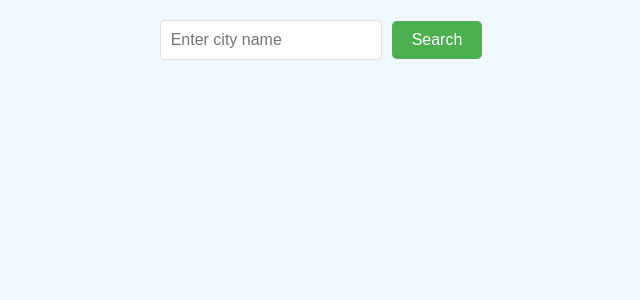
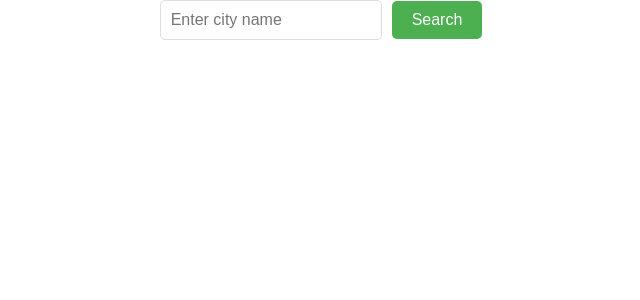
Before and after one commit to sisodiya-lovesh/weather-app, a React (Create React App) app: page / in a window 1280 px wide. Shown: the top 300 px of the page, without its empty margins (319-959 px from the left). Built offline with nearby package versions, Linux system fonts and the light colour scheme.

Commit message:
changes required

```diff
--- a/src/App.js
+++ b/src/App.js
@@ -1,10 +1,18 @@
-import './App.css';
-import WeatherSearch from './WeatherSearch';
+import React, { useState } from "react";
+import "./App.css";
+import { SearchBar, WeatherDisplay } from "./WeatherSearch";
 
 function App() {
+  const [city, setCity] = useState("");
+
+  const handleSearch = (searchCity) => {
+    setCity(searchCity);
+  };
+
   return (
-    <div className="App">
-      <WeatherSearch/>
+    <div className="app">
+      <SearchBar onSearch={handleSearch} />
+      <WeatherDisplay city={city} />
     </div>
   );
 }
--- a/src/WeatherSearch.css
+++ b/src/WeatherSearch.css
@@ -4,6 +4,13 @@
   background-color: #f0f8ff; /* Light blue background */
   padding: 20px;
   height: 100vh;
+}
+
+.search-bar {
+  display: flex;
+  justify-content: center; /* Center items horizontally */
+  align-items: center; /* Center items vertically */
+  margin-bottom: 20px;
 }
 
 input {
@@ -45,7 +52,7 @@
   width: 150px;
 }
 
-  .weather-card h2 {
+.weather-card h3 {
   margin-top: 0;
 }
 
@@ -59,8 +66,3 @@
   font-size: 16px;
   margin-top: 10px;
 }
-
-  .weather-app {
-    text-align: center;
-    font-family: Arial, sans-serif;
-  }
--- a/src/WeatherSearch.js
+++ b/src/WeatherSearch.js
@@ -1,58 +1,87 @@
-import React, { useState } from 'react';
-import axios from 'axios';
-import './WeatherSearch.css';
+import { useEffect, useState } from "react";
+import axios from "axios";
+import "./WeatherSearch.css";
 
-const WeatherSearch = () => {
-  const [city, setCity] = useState('');
-  const [weatherData, setWeatherData] = useState(null);
-
-  const apiKey = '7ad2425e5186449e865173835242803';
-
-  const fetchWeatherData = async () => {
-    const loadingElement = document.querySelector('.loading');
-    if (loadingElement) {
-      loadingElement.style.display = 'block'; // Show loading indicator
-    }
-
-    setWeatherData(null);
-    try {
-      const response = await axios.get(
-        `https://api.weatherapi.com/v1/current.json?key=${apiKey}&q=${city}`
-      );
-      setWeatherData(response.data);
-    } catch (error) {
-      alert('Failed to fetch weather data');
-    }
+const SearchBar = ({ onSearch }) => {
+  const [searchValue, setSearchValue] = useState("");
+  const handleSearch = () => {
+    onSearch(searchValue);
   };
 
   return (
-    <div className="weather-app">
+    <div className="search-bar">
       <input
+        placeholder="Enter city name"
         type="text"
-        value={city}
-        onChange={(e) => setCity(e.target.value)}
-        placeholder="Enter city name"
+        value={searchValue}
+        onChange={(event) => setSearchValue(event.target.value)}
       />
-      <button onClick={fetchWeatherData}>Search</button>
-      <p className="loading" style={{ display: 'none' }}>Loading data…</p>
-      {weatherData && (
+      <button onClick={handleSearch}>Search</button>
+    </div>
+  );
+};
+
+const WeatherCard = ({ title, value }) => {
+  return (
+    <div className="weather-card">
+      <h3>{title}</h3>
+      <p>{value}</p>
+    </div>
+  );
+};
+
+const WeatherDisplay = ({ city }) => {
+  const [weatherData, setWeatherData] = useState(null);
+  const [loading, setLoading] = useState(false);
+
+  useEffect(() => {
+    if (city) {
+      setLoading(true);
+      axios
+        .get(`https://api.weatherapi.com/v1/current.json`, {
+          params: {
+            key: "7ad2425e5186449e865173835242803",
+            q: city,
+          },
+        })
+        .then((response) => {
+          setWeatherData(response.data);
+        })
+        .catch((error) => {
+          console.error("Error fetching data", error);
+          alert("Failed to fetch weather data");
+        })
+        .finally(() => {
+          setLoading(false);
+        });
+    }
+  }, [city]);
+
+  return (
+    <div className="weather-display">
+      {loading && <p>Loading data...</p>}
+      {!loading && weatherData && (
         <div className="weather-cards">
-          <div className="weather-card">
-            <div><strong>Temperature</strong><br />{weatherData.current.temp_c}°C</div>
-          </div>
-          <div className="weather-card">
-            <div><strong>Humidity</strong><br />{weatherData.current.humidity}%</div>
-          </div>
-          <div className="weather-card">
-            <div><strong>Condition</strong><br />{weatherData.current.condition.text}</div>
-          </div>
-          <div className="weather-card">
-            <div><strong>Wind Speed</strong><br />{weatherData.current.wind_kph} kph</div>
-          </div>
+          <WeatherCard
+            title="Temperature"
+            value={`${weatherData.current.temp_c}°C`}
+          />
+          <WeatherCard
+            title="Humidity"
+            value={`${weatherData.current.humidity}%`}
+          />
+          <WeatherCard
+            title="Condition"
+            value={`${weatherData.current.condition.text}`}
+          />
+          <WeatherCard
+            title="Wind Speed"
+            value={`${weatherData.current.wind_kph} kph`}
+          />
         </div>
       )}
     </div>
   );
 };
 
-export default WeatherSearch;
+export { SearchBar, WeatherDisplay };
```
Lines whose indentation alone changed are shown as unchanged.
